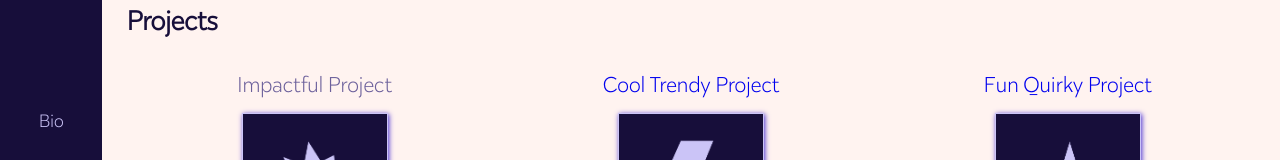
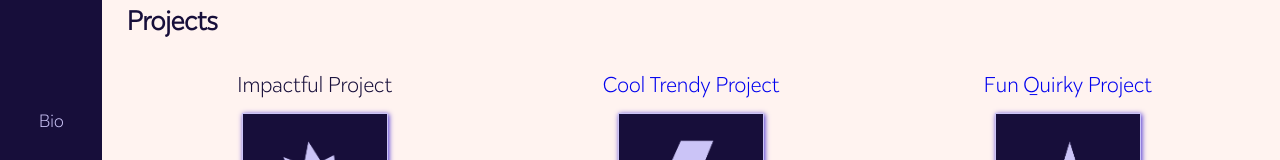
Before and after one commit to STLawlor/stlawlor-about-me, a plain HTML site: page portfolio.html in a window 1280 px wide. In both pictures the pointer is over the link "Impactful Project". Shown: the part 260-420 px from the top of the page. Drawn offline with Linux system fonts and the light colour scheme.

Commit message:
change portfolio links hover color

```diff
--- a/styles.css
+++ b/styles.css
@@ -212,7 +212,7 @@ section > * {
 }
 
 .project-title:hover {
-    color: #6c609b;
+    color: #170e3a;
 }
 
 /* Desktop Mode */
```
